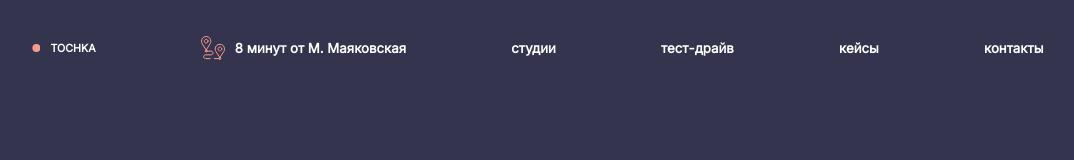
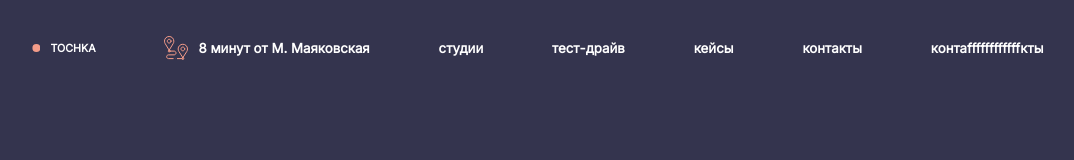
Before and after one commit to FrontendCourseMP/intro-to-layout-art-Artur, a plain HTML site: page index.html in a window 1280 px wide. Shown: the whole page, without its empty margins (102-1176 px from the left). Drawn offline with Linux system fonts and the light colour scheme.

Commit message:
изменение

```diff
--- a/index.html
+++ b/index.html
@@ -64,6 +64,10 @@
         <div>
             <h5 class='heed'>контакты</h5>
         </div>
+        <div>
+            <h5 class='heed'>контаffffffffffffкты</h5>
+        </div>
+
 
 
 
```
